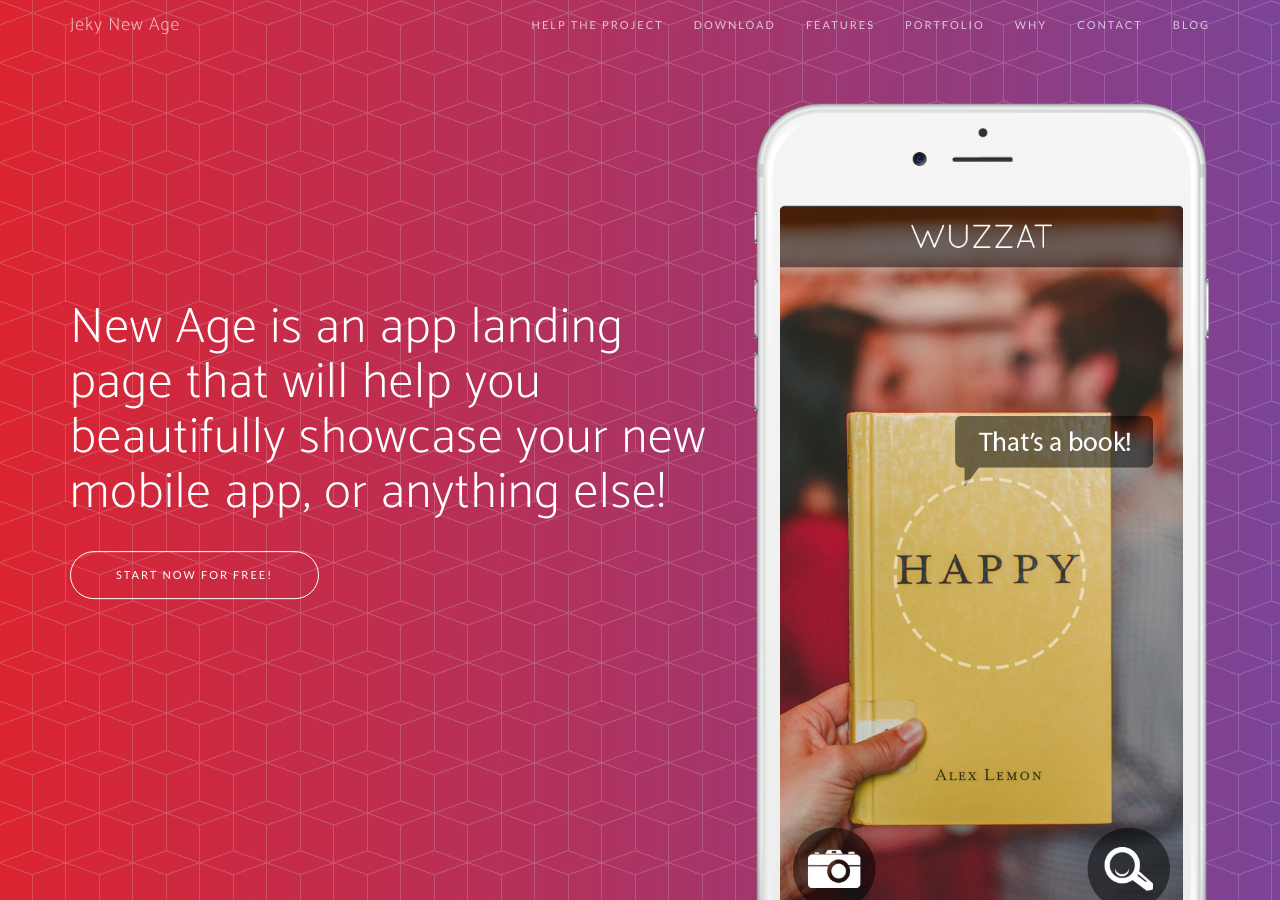
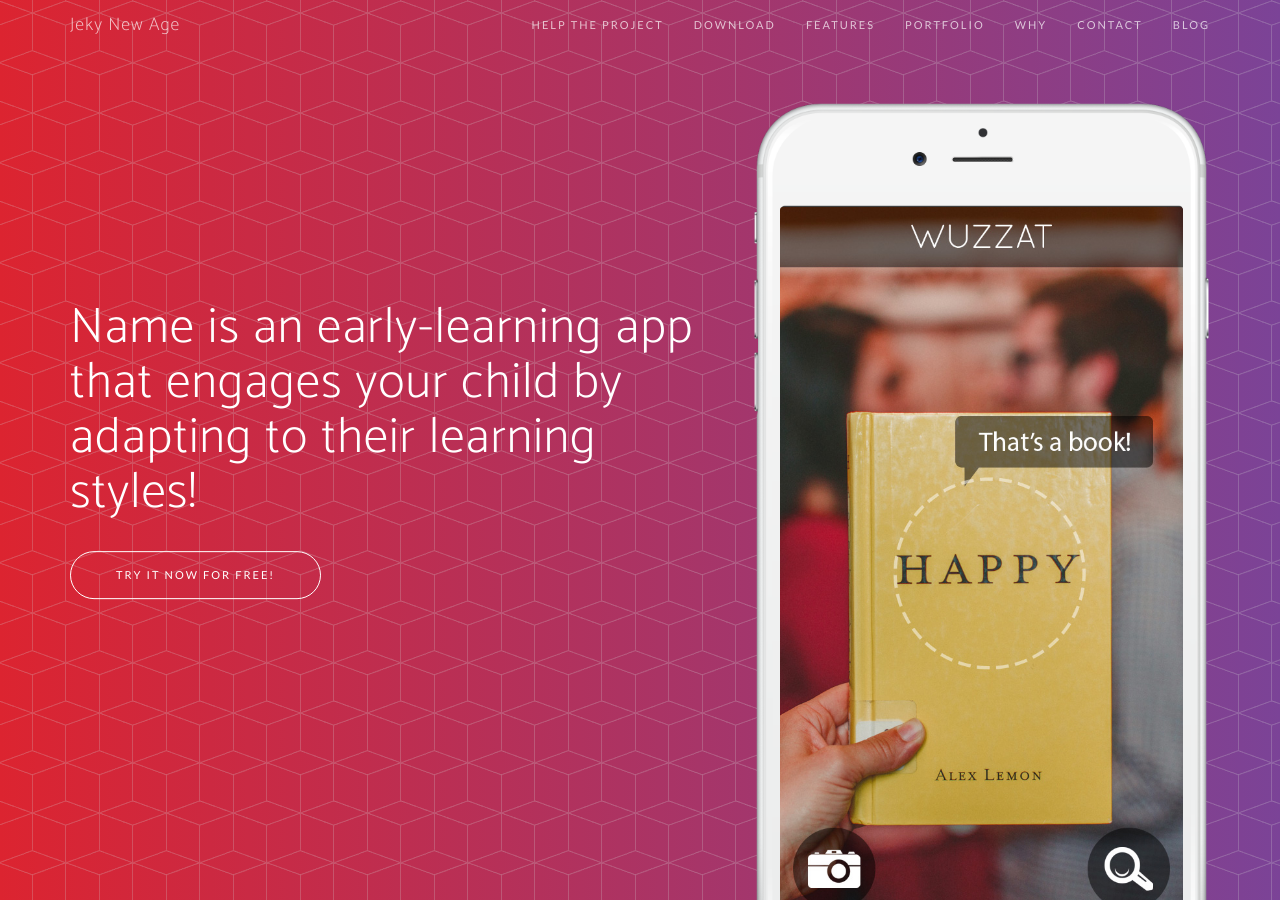
Before and after one commit to pwolfe8/pwolfe8.github.io, a Jekyll site: the page built from index.html, in a window 1280 px wide and 900 px high. Built offline with Jekyll 4.4.1, drawn with Linux system fonts in a browser that asks for light colours; nearby versions of some CDN libraries; some web fonts are replaced; the list of posts is cut into pages by our own code.

Commit message:
more changes

```diff
--- a/_includes/header.html
+++ b/_includes/header.html
@@ -4,8 +4,8 @@
             <div class="col-sm-7">
                 <div class="header-content">
                     <div class="header-content-inner">
-                        <h1>New Age is an app landing page that will help you beautifully showcase your new mobile app, or anything else!</h1>
-                        <a href="#download" class="btn btn-outline btn-xl page-scroll">Start Now for Free!</a>
+                        <h1>Name is an early-learning app that engages your child by adapting to their learning styles!</h1>
+                        <a href="#download" class="btn btn-outline btn-xl page-scroll">Try it now for free!</a>
                     </div>
                 </div>
             </div>
```
Also changed, not shown: README.md (deleted).
